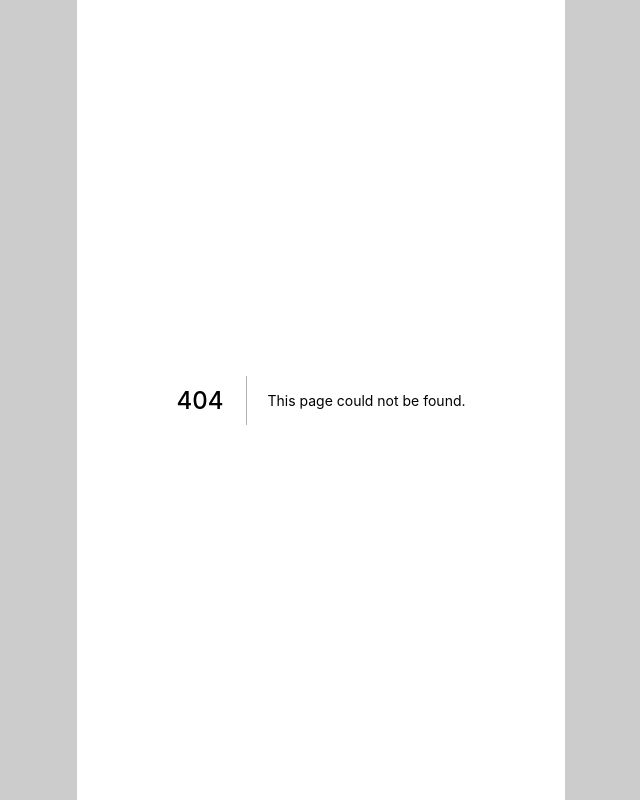
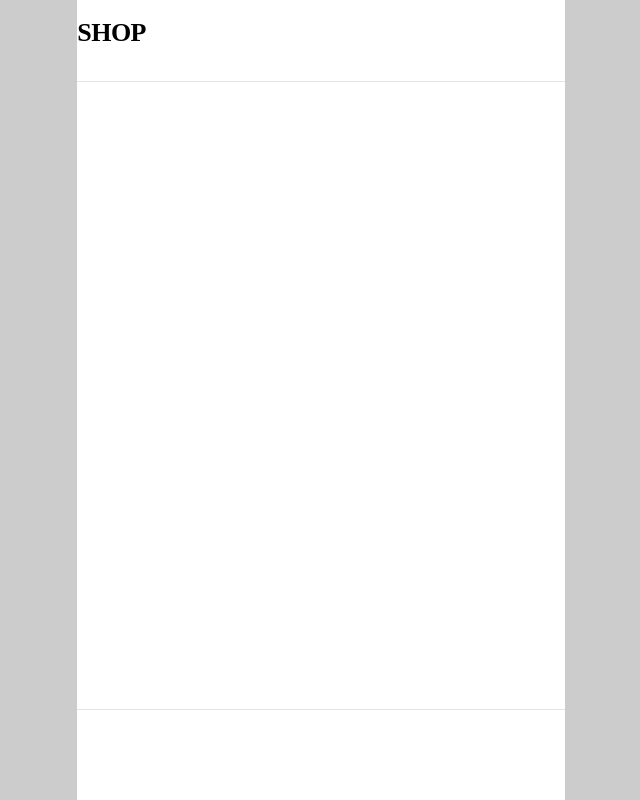
Before and after one commit to puba5/esque-frontend, a Next.js app: page /askPage in a window 1280 px wide. Before the commit this address had no page. Shown: the whole page, without its empty margins (319-959 px from the left). Built offline with nearby package versions, Linux system fonts and the light colour scheme; a web font is replaced by a local one.

Commit message:
feat : askPage 생성
askPage 틀 생성

```diff
--- /dev/null
+++ b/pages/askPage.tsx
@@ -0,0 +1,25 @@
+import React from "react";
+import styled from "styled-components";
+
+import AskHeader from "@src/components/organisms/Header/AskHeader";
+import AskFooter from "@src/components/organisms/Footer/AskFooter";
+
+export default function askPage() {
+  return (
+    <Wrapper>
+      <AskHeader />
+      <ProductControll></ProductControll>
+
+      <AskFooter />
+    </Wrapper>
+  );
+}
+
+const Wrapper = styled.div`
+  height: 100%;
+`;
+
+const ProductControll = styled.div`
+  width: 100%;
+  height: 10.8rem;
+`;
--- /dev/null
+++ b/src/components/organisms/Footer/AskFooter.tsx
@@ -0,0 +1,23 @@
+import React from "react";
+import styled from "styled-components";
+
+export default function AskFooter() {
+  return (
+    <Wrapper>
+      <HeaderLine></HeaderLine>
+    </Wrapper>
+  );
+}
+
+const Wrapper = styled.div`
+  position: fixed;
+  bottom: 0;
+  width: 100%;
+  background: white;
+  height: 7rem;
+`;
+const HeaderLine = styled.div`
+  height: 0.1rem;
+  width: 100%;
+  background: #e4e4e4;
+`;
--- /dev/null
+++ b/src/components/organisms/Header/AskHeader.tsx
@@ -0,0 +1,40 @@
+import React from "react";
+import styled from "styled-components";
+
+export default function AskHeader() {
+  return (
+    <Wrapper>
+      <Shop>SHOP</Shop>
+      <HeaderLine />
+    </Wrapper>
+  );
+}
+
+const Wrapper = styled.div`
+  z-index: 100;
+  position: fixed;
+  width: 100%;
+  height: 6.2rem;
+  display: flex;
+  flex-direction: row;
+  background: #ffffff;
+  padding-top: 1rem;
+  color: black;
+`;
+
+const Shop = styled.p`
+  font-style: normal;
+  font-weight: bold;
+  font-size: 2rem;
+  line-height: 3rem;
+  letter-spacing: -0.02em;
+  padding-right: 14.8rem;
+`;
+
+const HeaderLine = styled.div`
+  position: fixed;
+  top: 6.2rem;
+  height: 0.1rem;
+  width: 100%;
+  background: #e4e4e4;
+`;
```
